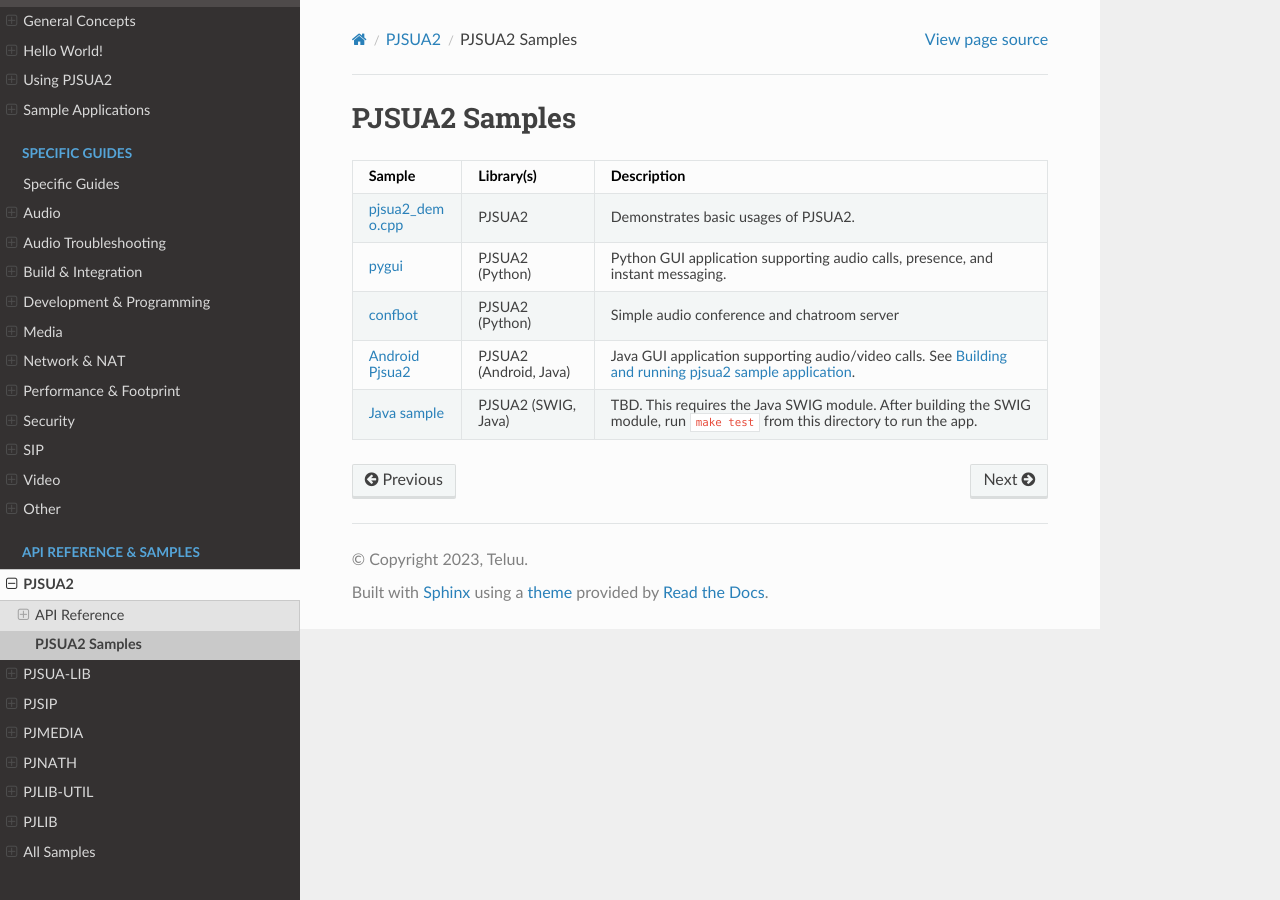
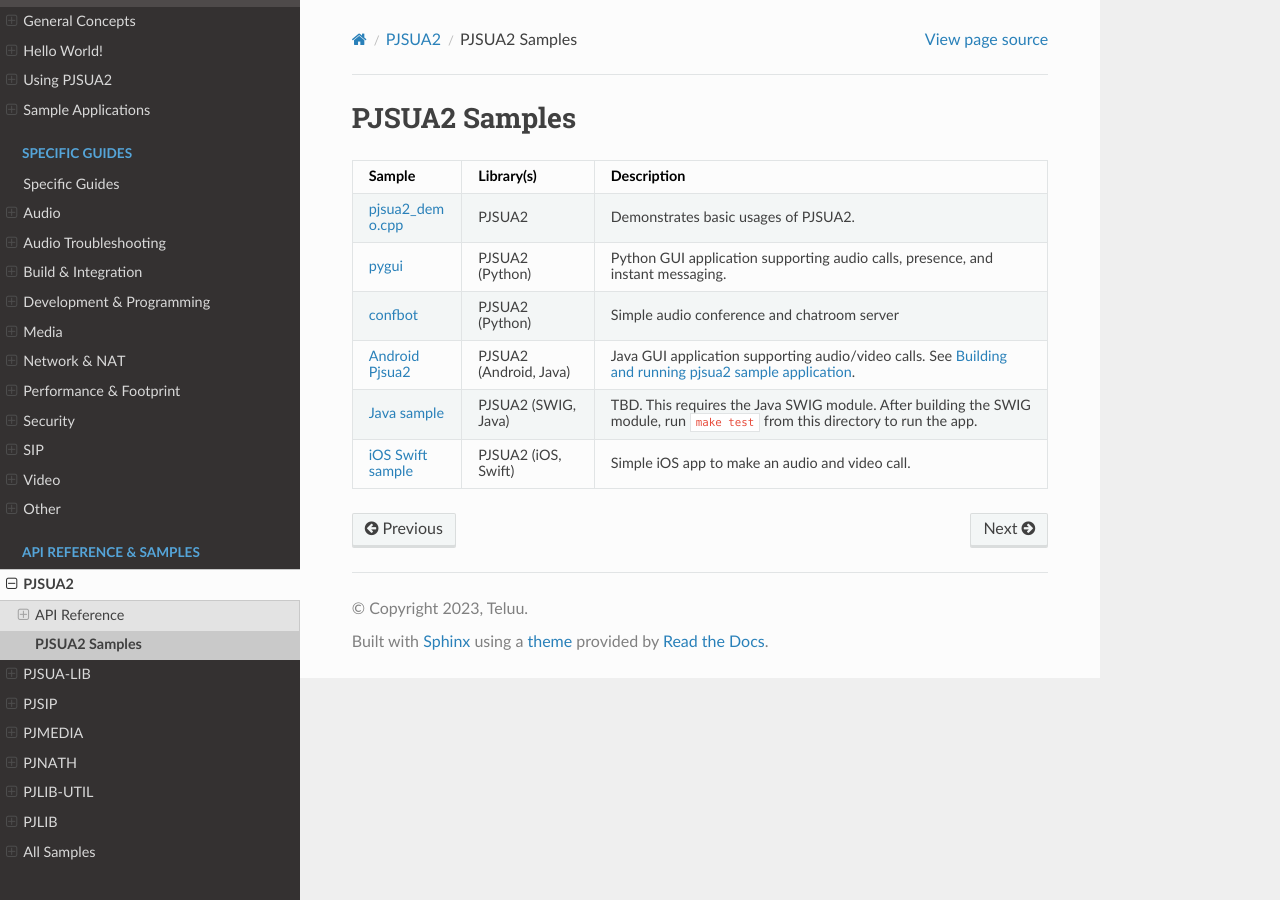
Before and after one commit to pjsip/pjproject_docs, a Sphinx documentation site: the page built from docs/source/api/pjsua2/samples.rst, in a window 1280 px wide. Built offline with Sphinx 7.4.7 and the Read the Docs theme 2.0.0, drawn with Linux system fonts in a browser that asks for light colours; the version number could not be read and is left out.

Commit message:
Update samples.rst - iOS Swift pjsua2

```diff
--- a/docs/source/api/pjsua2/samples.rst
+++ b/docs/source/api/pjsua2/samples.rst
@@ -22,3 +22,6 @@
      - PJSUA2 (SWIG, Java)
      - TBD. This requires the Java SWIG module. After building the SWIG module, run ``make test``
        from this directory to run the app.
+   * - `iOS Swift sample <https://github.com/pjsip/pjproject/tree/master/pjsip-apps/src/pjsua2/ios-swift-pjsua2>`_
+     - PJSUA2 (iOS, Swift)
+     - Simple iOS app to make an audio and video call.
```
